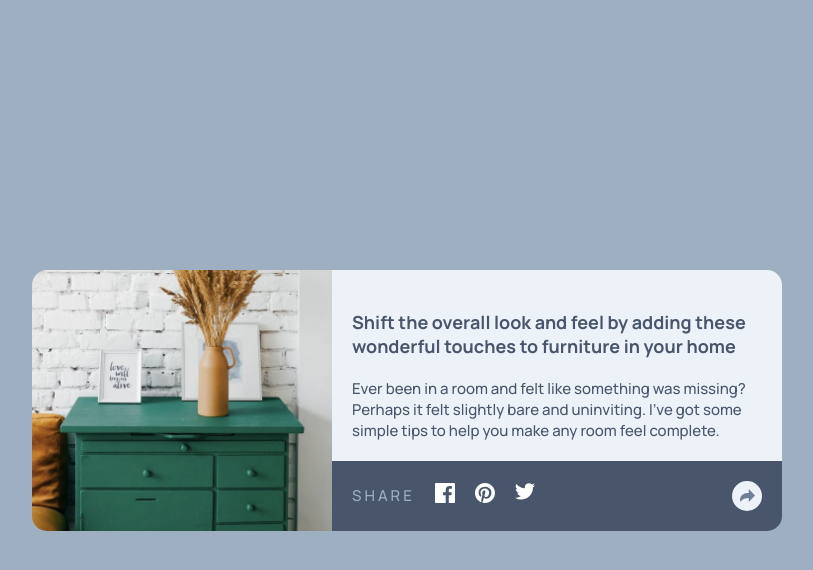
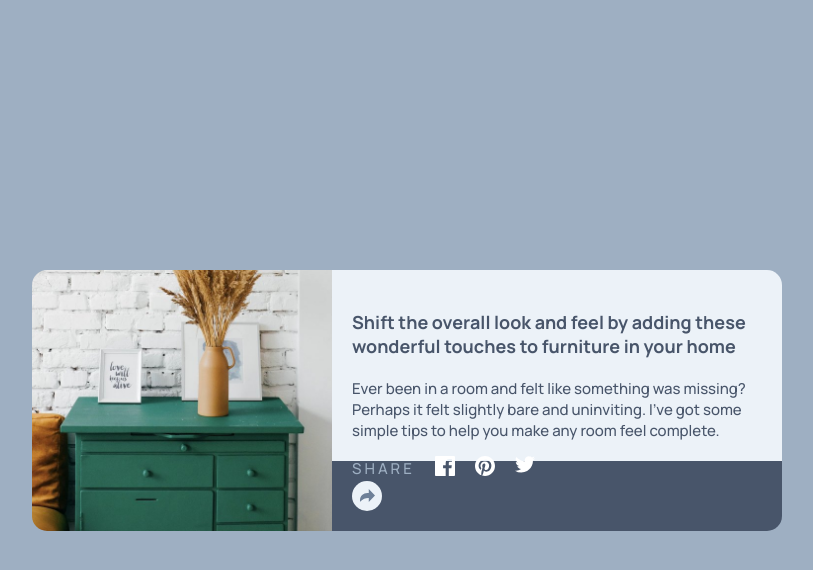
Before and after one commit to robinho1989/Article-Preview-Component, a React (Vite) app: page / in a window 1280 px wide. Both pictures are taken after a click on the button 980 px from the left and 485 px from the top of the page. Shown: the top 570 px of the page, without its empty margins (233-1046 px from the left). Built offline with nearby package versions, Linux system fonts and the light colour scheme.

Commit message:
destop view to fix

```diff
--- a/src/components/AuthorInfo/AuthorInfo.css
+++ b/src/components/AuthorInfo/AuthorInfo.css
@@ -3,6 +3,7 @@
 	align-items: center;
 	justify-content: space-between;
 	padding: 0 2rem 2rem 2rem;
+	position: relative;
 }
 .authorDescription {
 	display: flex;
--- a/src/components/AuthorInfo/AuthorInfo.tsx
+++ b/src/components/AuthorInfo/AuthorInfo.tsx
@@ -17,7 +17,8 @@ export const AuthorInfo = () => {
 						<p className='authorInfoDate'> 28 Jun 2020</p>
 					</div>
 				</div>
-				<Modal render={isActive} />
+				{isActive&&<Modal/>}
+
 				<button
 					className='shareButtonContainer'
 					onClick={() => {
--- a/src/components/Modal/Modal.css
+++ b/src/components/Modal/Modal.css
@@ -1,16 +1,25 @@
 .modalContainer {
+	display: flex;
 	align-items: center;
+	position: static;
 }
 .modalParagraph {
-	color:hsl(212, 23%, 69%);
+	color: hsl(212, 23%, 69%);
 	font-size: 1.5rem;
 	letter-spacing: 3px;
 	margin-right: 2rem;
 	text-transform: uppercase;
 }
-.iconItem{
+.iconItem {
 	margin-right: 2rem;
 }
 .iconList {
 	display: flex;
 }
+
+@media (min-width: 560px) {
+	.modalContainer {
+		position: absolute;
+		top: -50%;
+	}
+}
--- a/src/components/Modal/Modal.tsx
+++ b/src/components/Modal/Modal.tsx
@@ -1,7 +1,7 @@
-import'./Modal.css'
-export const Modal = ({render}:{render:boolean}) => {
+import './Modal.css';
+export const Modal = () => {
 	return (
-		<div className='modalContainer' style={{display:render?'flex':'none' }}>
+		<div className='modalContainer'>
 			<p className='modalParagraph'>Share</p>
 			<ul className='iconList'>
 				<li className='iconItem'>
```
